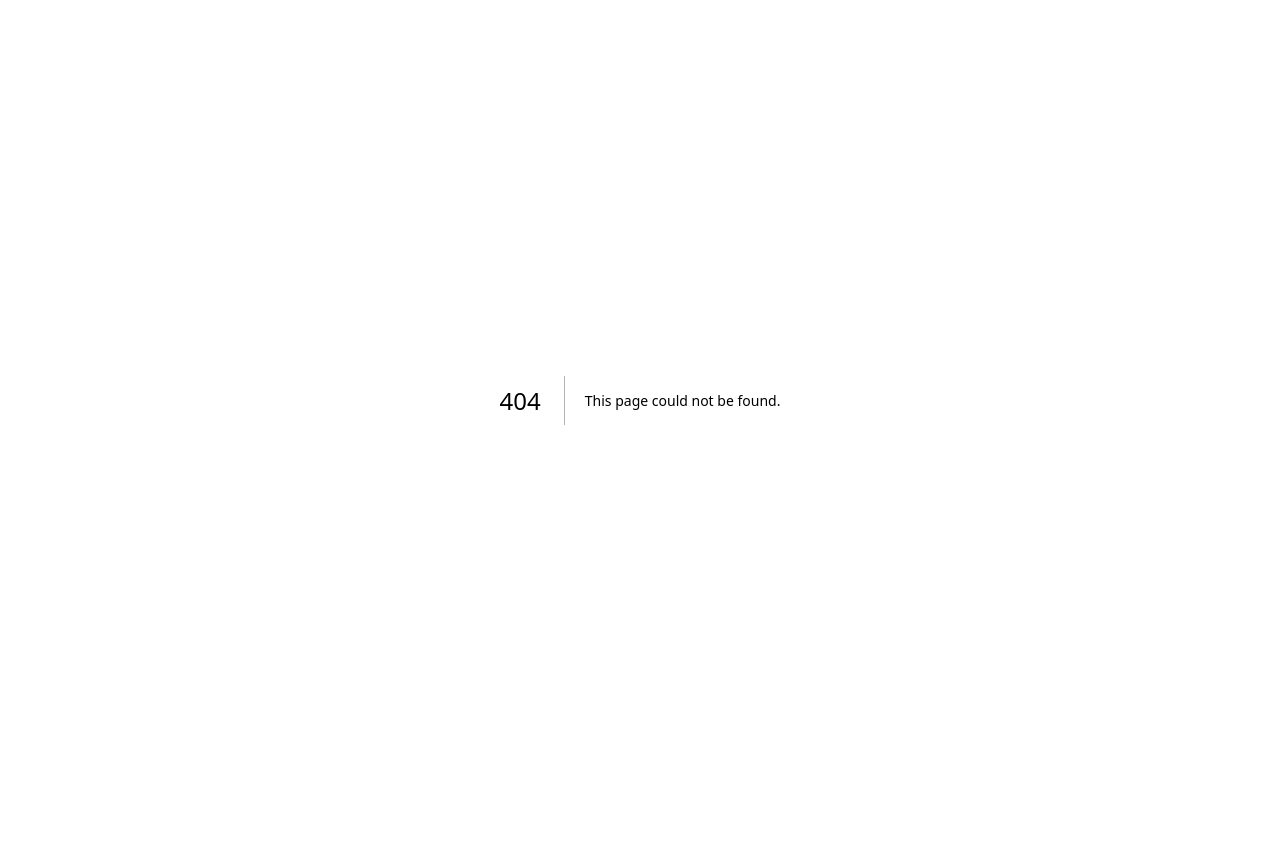
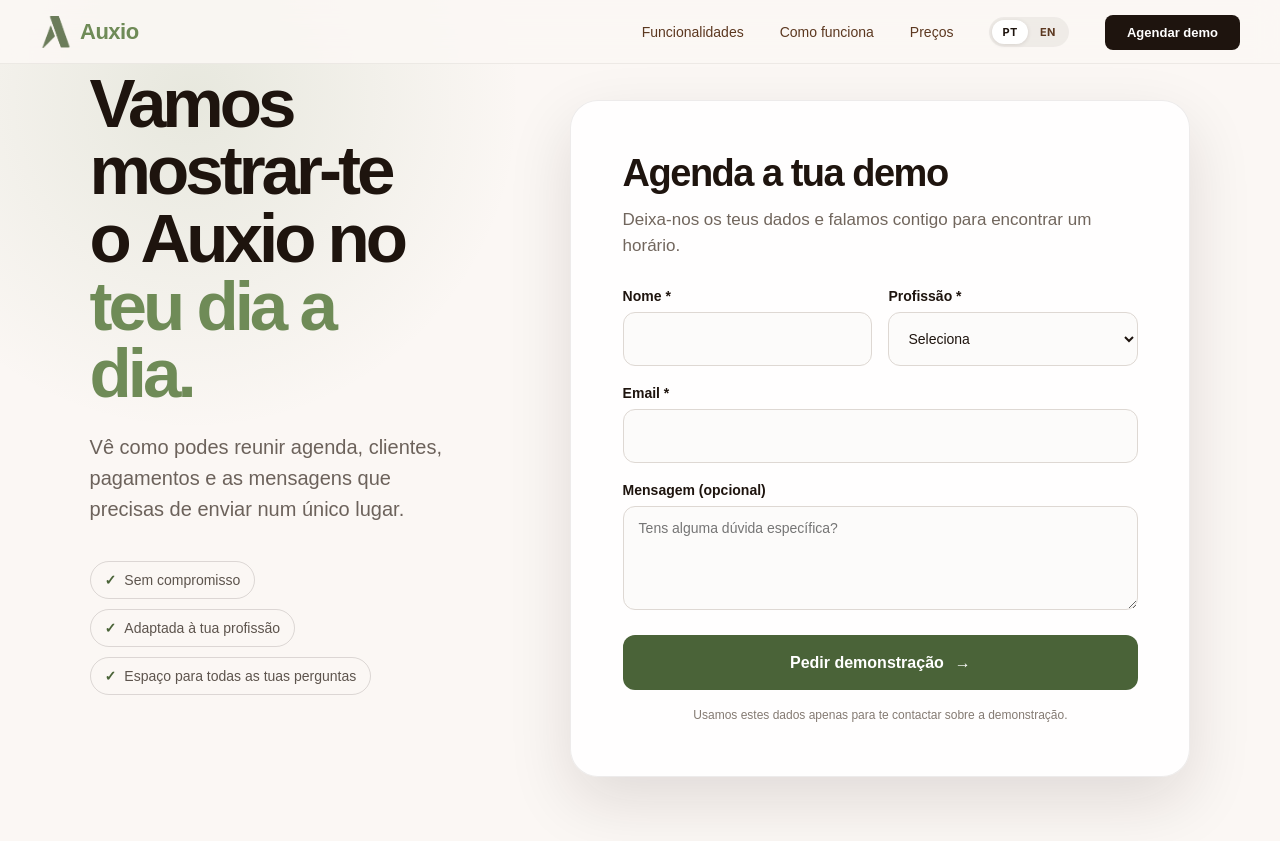
Before and after one commit to Auxio-App/auxio_site, a Next.js app: page /demo in a window 1280 px wide. Before the commit this address had no page. Before the commit the page ends 800 px from the top, so only its background shows below. Built offline with nearby package versions, Linux system fonts and the light colour scheme.

Commit message:
demo page

```diff
--- /dev/null
+++ b/app/demo/page.module.css
@@ -0,0 +1,38 @@
+.page {
+  min-height: 100vh;
+  padding: 100px clamp(24px, 7vw, 116px) 64px;
+  background: radial-gradient(circle at 15% 12%, rgba(111, 139, 87, .14), transparent 25%), var(--bege);
+}
+
+.content { display: grid; grid-template-columns: minmax(0, 1fr) minmax(420px, 620px); gap: clamp(52px, 10vw, 180px); align-items: center; max-width: 1440px; min-height: calc(100vh - 164px); margin: 0 auto; }
+.intro { max-width: 590px; transform: translateY(-56px); }
+.intro h1 { max-width: 620px; margin: 0 0 24px; font-size: clamp(48px, 5.4vw, 82px); line-height: .98; letter-spacing: -4px; color: var(--castanho); }
+.intro h1 em { color: var(--argila); font-style: normal; }
+.intro > p { max-width: 520px; color: #6c625b; font-size: 20px; line-height: 1.55; }
+.benefits { display: flex; flex-wrap: wrap; gap: 10px; margin-top: 36px; padding: 0; list-style: none; }
+.benefits li { padding: 10px 14px; border: 1px solid rgba(30,20,14,.14); border-radius: 999px; color: #5d544d; font-size: 14px; }
+.benefits li::before { content: '✓'; margin-right: 8px; color: var(--argila-dark); font-weight: 800; }
+.card { padding: clamp(28px, 4vw, 52px); border: 1px solid rgba(30,20,14,.08); border-radius: 28px; background: rgba(255,255,255,.86); box-shadow: var(--shadow-xl); }
+.card h2 { font-size: clamp(28px, 3vw, 38px); letter-spacing: -1.5px; }
+.cardIntro { margin: 12px 0 30px; color: #71665d; font-size: 17px; line-height: 1.5; }
+.form { display: grid; gap: 19px; }
+.formRow { display: grid; grid-template-columns: repeat(2, minmax(0, 1fr)); gap: 16px; }
+.form label { display: grid; gap: 8px; color: var(--castanho); font-size: 14px; font-weight: 800; }
+.form label span { color: var(--argila-dark); }
+.form input, .form select, .form textarea { width: 100%; min-height: 54px; padding: 0 15px; border: 1px solid #ded8d3; border-radius: 12px; outline: none; background: #fcfbfa; color: var(--castanho); font: inherit; font-weight: 400; transition: border-color .2s, box-shadow .2s; }
+.form textarea { min-height: 104px; padding: 13px 15px; resize: vertical; }
+.form small { color: #847a72; font-size: 12px; font-weight: 500; }
+.form select { appearance: auto; }
+.form input:focus, .form select:focus, .form textarea:focus { border-color: var(--argila); box-shadow: 0 0 0 4px rgba(111,139,87,.15); }
+.form button, .back { display: flex; justify-content: center; align-items: center; gap: 11px; min-height: 55px; margin-top: 6px; border: 0; border-radius: 12px; background: var(--argila-dark); color: white; cursor: pointer; font: inherit; font-weight: 800; text-decoration: none; transition: transform .2s, background .2s; }
+.form button:hover:not(:disabled), .back:hover { transform: translateY(-2px); background: #3f572f; }
+.form button:disabled { cursor: wait; opacity: .7; }
+.note { margin-top: 17px; color: #847a72; font-size: 12px; line-height: 1.45; text-align: center; }
+.success { min-height: 370px; display: flex; flex-direction: column; align-items: center; justify-content: center; text-align: center; }
+.successIcon { display: grid; place-items: center; width: 58px; height: 58px; margin-bottom: 22px; border-radius: 50%; background: #e8f0e2; color: var(--argila-dark); font-size: 27px; font-weight: 800; }
+.success p { max-width: 350px; margin: 12px 0 28px; color: #71665d; line-height: 1.55; }
+.back { width: 100%; max-width: 260px; }
+
+@media (max-width: 900px) { .page { padding: 100px 22px 48px; } .content { grid-template-columns: 1fr; gap: 46px; padding-top: 24px; } .intro { transform: none; } .intro h1 { letter-spacing: -2.5px; } .card { max-width: 600px; width: 100%; } }
+@media (max-width: 540px) { .formRow { grid-template-columns: 1fr; } }
+@media (max-width: 480px) { .content { padding-top: 42px; } .intro > p { font-size: 18px; } .card { padding: 27px 22px; border-radius: 20px; } }
--- /dev/null
+++ b/app/demo/page.tsx
@@ -0,0 +1,101 @@
+'use client';
+
+import Link from 'next/link';
+import { FormEvent, useState } from 'react';
+import Navbar from '@/components/Navbar';
+import s from './page.module.css';
+
+const formEndpoint = 'https://docs.google.com/forms/d/e/1FAIpQLSeCQNvgasJSJtWFz54YjiOV_RH_8MKhdnkwBE66JmBjGsfpaw/formResponse';
+
+export default function DemoPage() {
+  const [submitted, setSubmitted] = useState(false);
+  const [submitting, setSubmitting] = useState(false);
+
+  async function handleSubmit(event: FormEvent<HTMLFormElement>) {
+    event.preventDefault();
+    setSubmitting(true);
+    const data = new FormData(event.currentTarget);
+
+    await fetch(formEndpoint, {
+      method: 'POST',
+      mode: 'no-cors',
+      headers: { 'Content-Type': 'application/x-www-form-urlencoded' },
+      body: new URLSearchParams({
+        'entry.1318412330': String(data.get('email')),
+        'entry.1403160824': String(data.get('name')),
+        'entry.1085012175': String(data.get('profession')),
+      }),
+    });
+
+    setSubmitted(true);
+    setSubmitting(false);
+  }
+
+  return (
+    <>
+      <Navbar />
+      <main className={s.page}>
+      <section className={s.content}>
+        <div className={s.intro}>
+          <h1>Vamos mostrar-te<br />o Auxio no <em>teu dia a dia.</em></h1>
+          <p>Vê como podes reunir agenda, clientes, pagamentos e as mensagens que precisas de enviar num único lugar.</p>
+          <ul className={s.benefits}>
+            <li>Sem compromisso</li>
+            <li>Adaptada à tua profissão</li>
+            <li>Espaço para todas as tuas perguntas</li>
+          </ul>
+        </div>
+
+        <div className={s.card}>
+          {submitted ? (
+            <div className={s.success} role="status">
+              <span className={s.successIcon}>✓</span>
+              <h2>Pedido recebido.</h2>
+              <p>Obrigado! Entramos em contacto contigo em breve para combinar a demonstração.</p>
+              <Link href="/" className={s.back}>Voltar ao Auxio</Link>
+            </div>
+          ) : (
+            <>
+              <h2>Agenda a tua demo</h2>
+              <p className={s.cardIntro}>Deixa-nos os teus dados e falamos contigo para encontrar um horário.</p>
+              <form className={s.form} onSubmit={handleSubmit}>
+                <div className={s.formRow}>
+                  <label>
+                    Nome *
+                    <input name="name" autoComplete="name" required />
+                  </label>
+                  <label>
+                    Profissão *
+                    <select name="profession" defaultValue="" required>
+                      <option value="" disabled>Seleciona</option>
+                      <option>Fisioterapeuta</option>
+                      <option>Psicólogo/a</option>
+                      <option>Nutricionista</option>
+                      <option>Esteticista</option>
+                      <option>Personal Trainer</option>
+                      <option>Outra</option>
+                    </select>
+                  </label>
+                </div>
+                <label>
+                  Email *
+                  <input name="email" type="email" autoComplete="email" required />
+                </label>
+                <label>
+                  Mensagem (opcional)
+                  <textarea name="message" rows={4} placeholder="Tens alguma dúvida específica?" />
+                </label>
+                <button type="submit" disabled={submitting}>
+                  {submitting ? 'A enviar…' : 'Pedir demonstração'}
+                  <span aria-hidden="true">→</span>
+                </button>
+              </form>
+              <p className={s.note}>Usamos estes dados apenas para te contactar sobre a demonstração.</p>
+            </>
+          )}
+        </div>
+      </section>
+      </main>
+    </>
+  );
+}
--- a/app/sitemap.ts
+++ b/app/sitemap.ts
@@ -1,5 +1,8 @@
 import type { MetadataRoute } from 'next';
 
 export default function sitemap(): MetadataRoute.Sitemap {
-  return [{ url: 'https://auxio.pt/', lastModified: new Date() }];
+  return [
+    { url: 'https://auxio.pt/', lastModified: new Date() },
+    { url: 'https://auxio.pt/demo', lastModified: new Date() },
+  ];
 }
--- a/components/Navbar.tsx
+++ b/components/Navbar.tsx
@@ -3,10 +3,9 @@
 import { useEffect, useState } from 'react';
 import Link from 'next/link';
 import Image from 'next/image';
+import { usePathname } from 'next/navigation';
 import { useLang, type Lang } from '@/lib/i18n';
 import s from './Navbar.module.css';
-
-const FORM_URL = 'https://docs.google.com/forms/d/e/1FAIpQLSeCQNvgasJSJtWFz54YjiOV_RH_8MKhdnkwBE66JmBjGsfpaw/viewform?usp=publish-editor';
 
 const copy = {
   pt: {
@@ -15,7 +14,7 @@
       { href: '#como-funciona', label: 'Como funciona' },
       { href: '#precos', label: 'Preços' },
     ],
-    cta: 'Subscrever',
+    cta: 'Agendar demo',
     openMenu: 'Abrir menu',
     closeMenu: 'Fechar menu',
   },
@@ -25,7 +24,7 @@
       { href: '#como-funciona', label: 'How it works' },
       { href: '#precos', label: 'Pricing' },
     ],
-    cta: 'Subscribe',
+    cta: 'Book a demo',
     openMenu: 'Open menu',
     closeMenu: 'Close menu',
   },
@@ -53,7 +52,9 @@
   const [scrolled, setScrolled] = useState(false);
   const [open, setOpen] = useState(false);
   const { lang } = useLang();
+  const pathname = usePathname();
   const t = copy[lang];
+  const homeHref = (href: string) => pathname === '/' ? href : `/${href}`;
 
   useEffect(() => {
     const fn = () => setScrolled(window.scrollY > 10);
@@ -70,11 +71,11 @@
 
       <ul className={s.links}>
         {t.links.map((l) => (
-          <li key={l.href}><Link href={l.href}>{l.label}</Link></li>
+          <li key={l.href}><Link href={homeHref(l.href)}>{l.label}</Link></li>
         ))}
         <li><LangToggle /></li>
         <li>
-          <a href={FORM_URL} target="_blank" rel="noopener noreferrer" className={s.cta}>{t.cta}</a>
+          <Link href="/demo" className={s.cta}>{t.cta}</Link>
         </li>
       </ul>
 
@@ -91,18 +92,16 @@
 
       <div className={`${s.mobileMenu} ${open ? s.mobileMenuOpen : ''}`}>
         {t.links.map((l) => (
-          <Link key={l.href} href={l.href} onClick={() => setOpen(false)}>{l.label}</Link>
+          <Link key={l.href} href={homeHref(l.href)} onClick={() => setOpen(false)}>{l.label}</Link>
         ))}
         <LangToggle className={s.langToggleMobile} />
-        <a
-          href={FORM_URL}
-          target="_blank"
-          rel="noopener noreferrer"
+        <Link
+          href="/demo"
           className={s.mobileCta}
           onClick={() => setOpen(false)}
         >
           {t.cta}
-        </a>
+        </Link>
       </div>
     </nav>
   );
```
Also changed, not shown: components/CtaSection.tsx (+11 -17 lines), components/FinalCTA.tsx (+3 -4 lines), components/Hero.tsx (+5 -6 lines), components/Pricing.tsx (+4 -5 lines).
